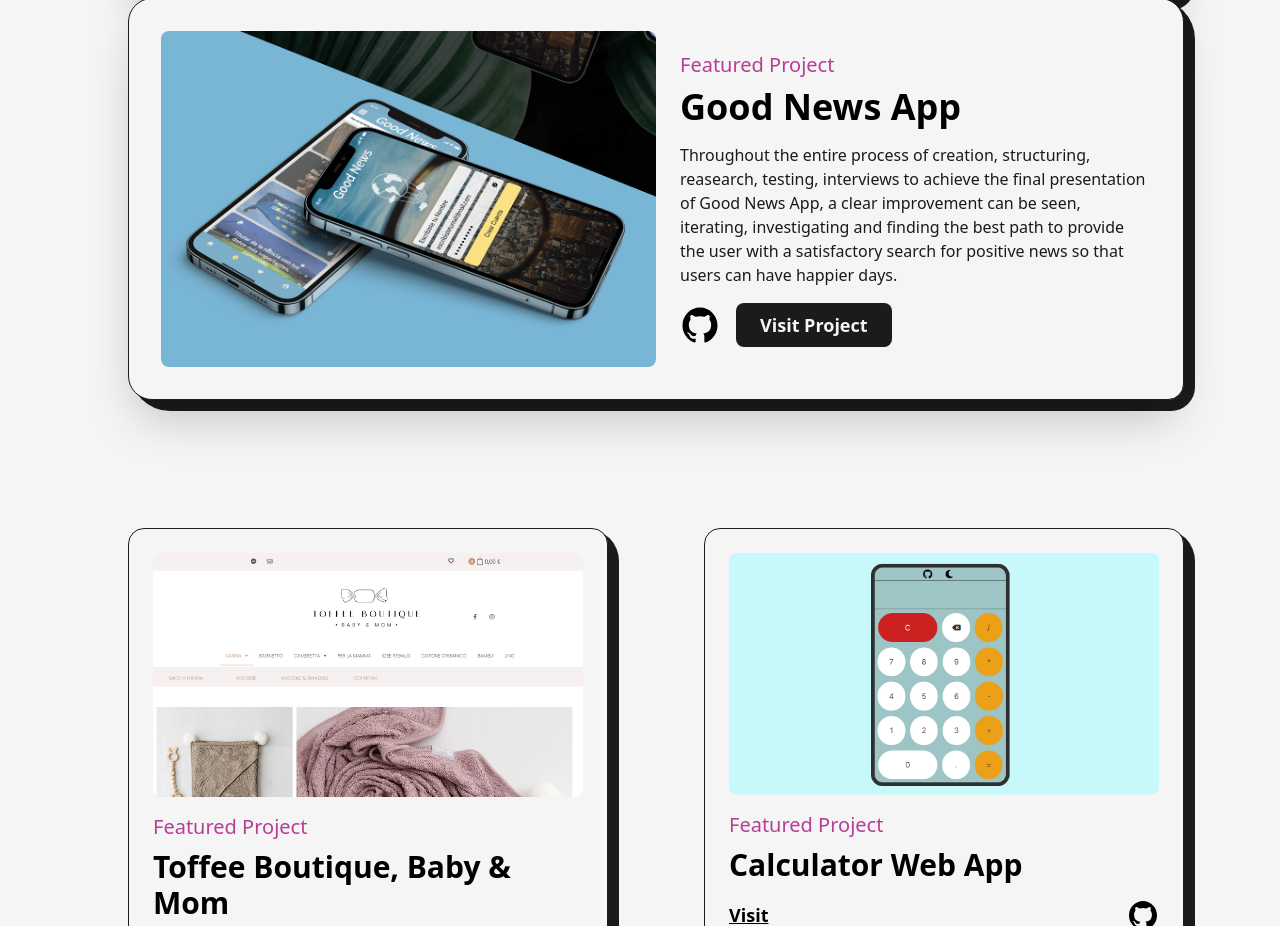
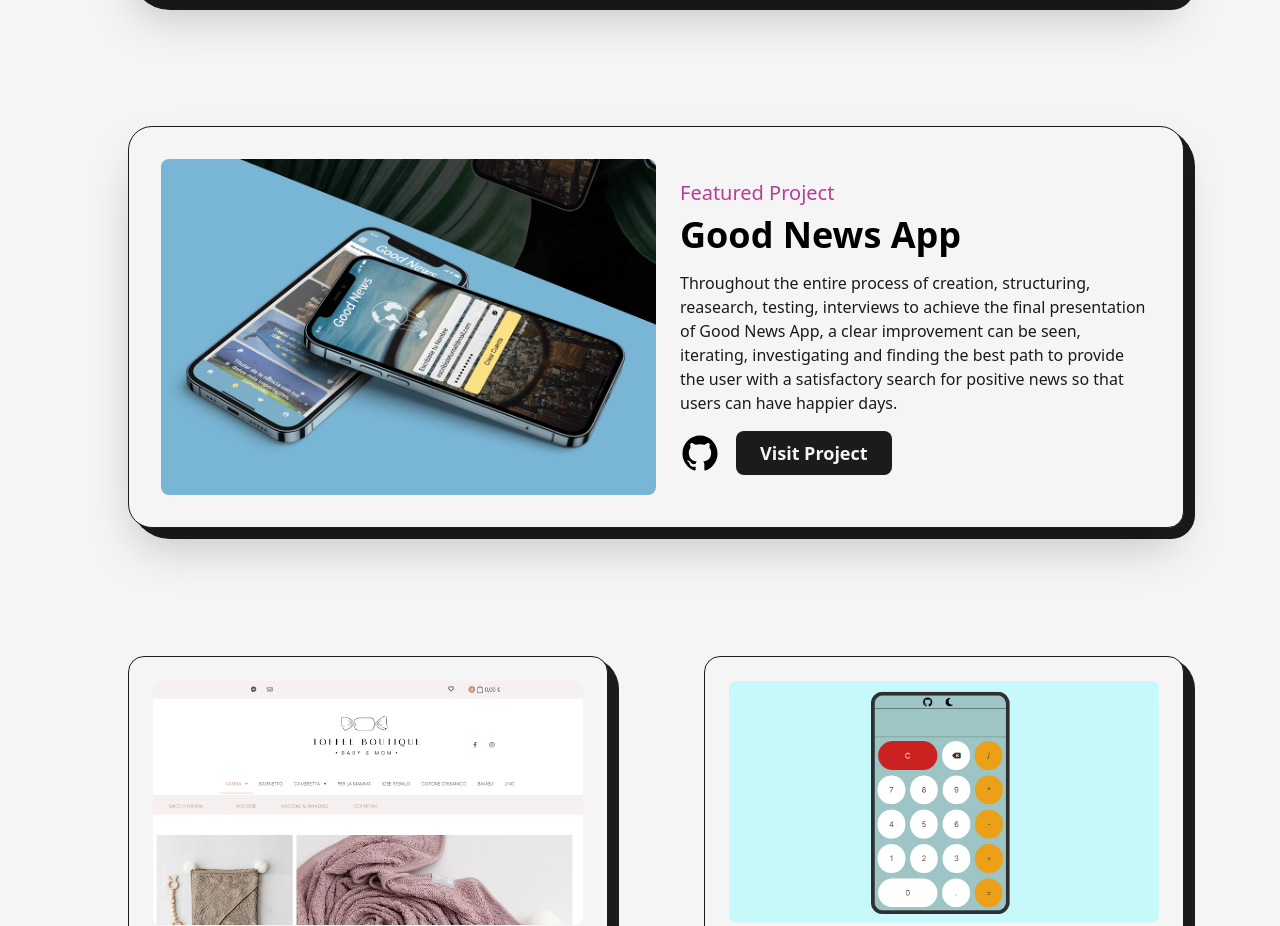
Before and after one commit to agustintrossero/portfolio, a Next.js app: page /projects in a window 1280 px wide. Shown: the part 860-1786 px from the top of the page. Built offline with nearby package versions, Linux system fonts and the light colour scheme.

Commit message:
few changes on projects config

```diff
--- a/src/pages/projects.js
+++ b/src/pages/projects.js
@@ -28,7 +28,7 @@ const projects = () => {
             <AnimatedText text="Imagination Trumps Knowledge!" className='mb-16 lg:!text-7xl sm:mb-8 sm:!text-6xl xs:!text-4xl'/>
             <div className='grid grid-cols-12 gap-24 gap-y-32 xl:gap-x-16 lg:gap-x-8 md:gap-y-24 sm:gap-x-0'>
               <div className='col-span-12'>
-                <FeaturedProject
+              <FeaturedProject
                   type="Featured Project"
                   title="Karma - UX/UI for PlayStation"
                   summary="In this project, we propose to optimize the experience for PlayStation gamers by implementing a voting system based on the concept of “Karma.” This system will allow players to rate each other’s behavior, promoting positivity and discouraging toxic conduct. Our goal is to create a friendlier and more collaborative community where players feel valued and motivated to contribute constructively."
@@ -36,6 +36,8 @@ const projects = () => {
                   link="https://www.behance.net/gallery/200975479/PlayStation-Karma"
                   github=""
                 />
+              </div>
+              <div className='col-span-12'>
                 <FeaturedProject
                   type="Featured Project"
                   title="Good News App"
```
